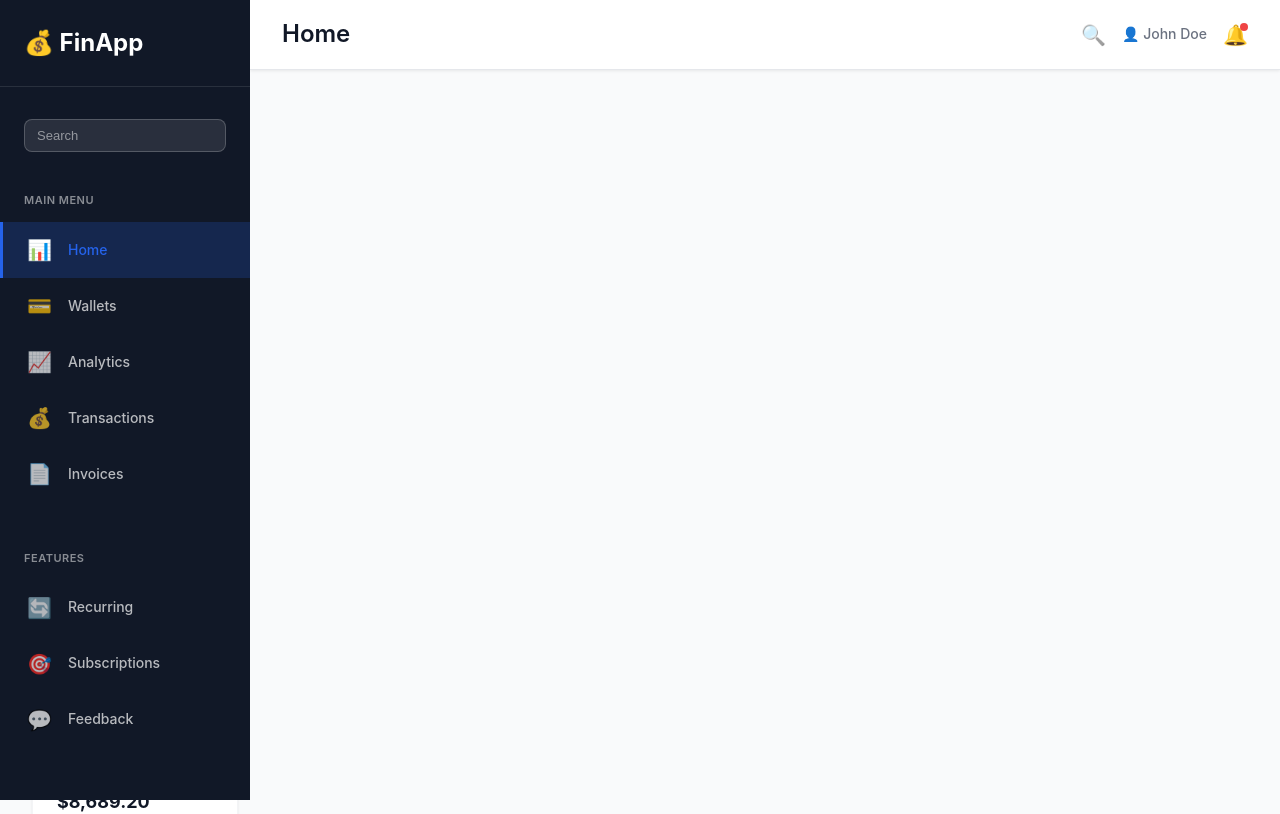
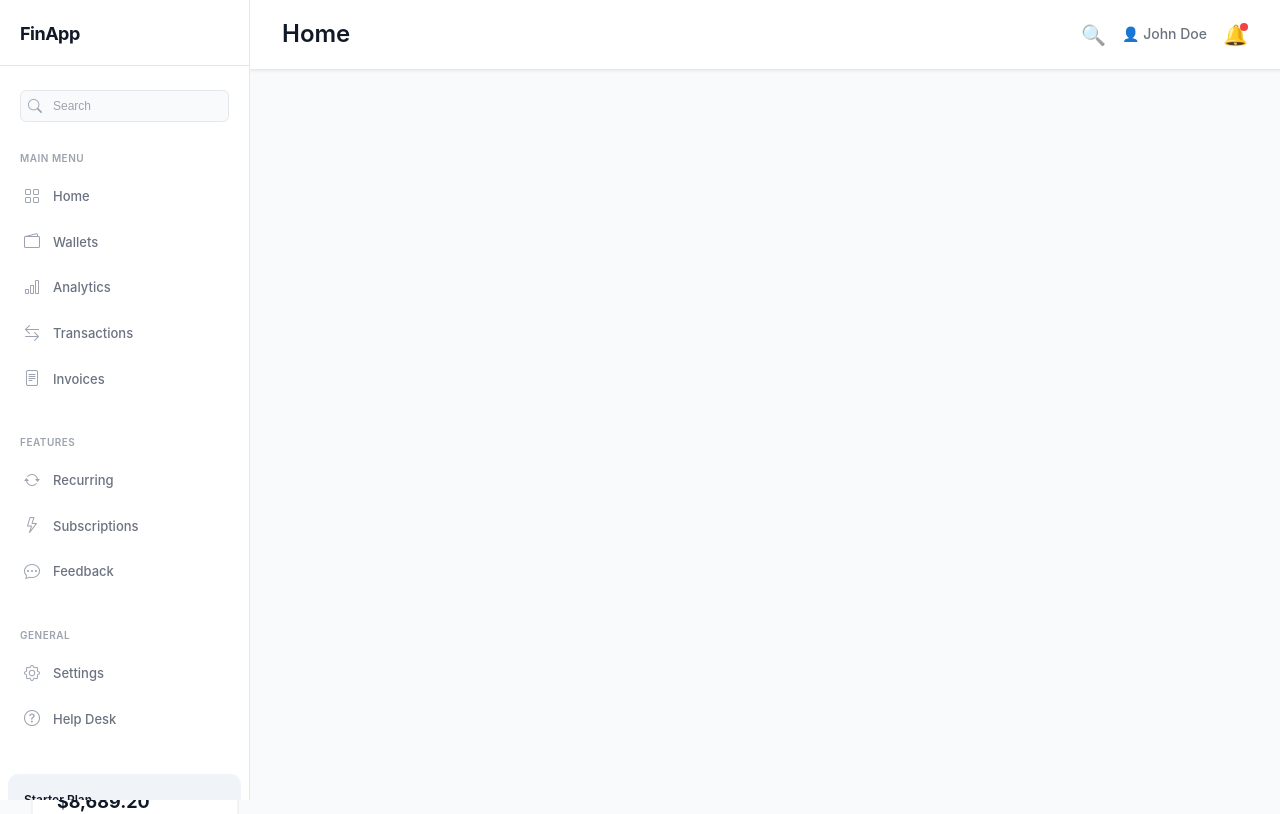
Before and after one commit to ShivaHariniB/ai-finance-ui, a React (Create React App) app: page / in a window 1280 px wide. Shown: the top 814 px of the page. Built offline with nearby package versions, Linux system fonts and the light colour scheme.

Commit message:
Side Bar UI updated using bootstrap

```diff
--- a/public/index.html
+++ b/public/index.html
@@ -1,4 +1,4 @@
-<!DOCTYPE html>
+<!doctype html>
 <html lang="en">
   <head>
     <meta charset="utf-8" />
@@ -10,6 +10,11 @@
       content="Web site created using create-react-app"
     />
     <link rel="apple-touch-icon" href="%PUBLIC_URL%/logo192.png" />
+    <!-- Bootstrap Icons -->
+    <link
+      rel="stylesheet"
+      href="https://cdnjs.cloudflare.com/ajax/libs/bootstrap-icons/1.11.3/font/bootstrap-icons.min.css"
+    />
     <!--
       manifest.json provides metadata used when your web app is installed on a
       user's mobile device or desktop. See https://developers.google.com/web/fundamentals/web-app-manifest/
--- a/src/components/layout/Sidebar.css
+++ b/src/components/layout/Sidebar.css
@@ -4,78 +4,79 @@
   top: 0;
   width: 250px;
   height: 100vh;
-  background-color: #111827;
-  color: white;
-  padding: 24px 0;
-  overflow-y: auto;
+  background-color: #ffffff;
+  color: #111827;
+  padding: 20px 0;
+  overflow-y: hidden;
   z-index: 100;
   transition: transform 0.3s ease;
   display: flex;
   flex-direction: column;
-}
-
-.sidebar::-webkit-scrollbar {
-  width: 6px;
-}
-
-.sidebar::-webkit-scrollbar-track {
-  background: rgba(255, 255, 255, 0.05);
-}
-
-.sidebar::-webkit-scrollbar-thumb {
-  background: rgba(255, 255, 255, 0.2);
-  border-radius: 3px;
+  border-right: 1px solid #e5e7eb;
 }
 
 .sidebar-header {
-  padding: 0 24px 24px;
-  border-bottom: 1px solid rgba(255, 255, 255, 0.1);
+  padding: 0 20px 16px;
+  border-bottom: 1px solid #e5e7eb;
 }
 
 .logo {
-  font-size: 24px;
+  font-size: 18px;
   font-weight: 700;
   margin: 0;
-  color: white;
+  color: #111827;
+  letter-spacing: -0.5px;
 }
 
 .sidebar-search {
-  padding: 16px 16px;
-  margin: 16px 8px 0;
+  padding: 12px 12px;
+  margin: 12px 8px 0;
+  position: relative;
+}
+
+.sidebar-search-icon {
+  position: absolute;
+  left: 20px;
+  top: 50%;
+  transform: translateY(-50%);
+  color: #9ca3af;
+  font-size: 14px;
+  pointer-events: none;
 }
 
 .sidebar-search input {
   width: 100%;
-  padding: 8px 12px;
-  border: 1px solid rgba(255, 255, 255, 0.2);
-  border-radius: 8px;
-  background-color: rgba(255, 255, 255, 0.1);
-  color: white;
-  font-size: 13px;
+  padding: 8px 12px 8px 32px;
+  border: 1px solid #e5e7eb;
+  border-radius: 6px;
+  background-color: #f9fafb;
+  color: #111827;
+  font-size: 12px;
   outline: none;
   transition: all 0.2s;
 }
 
 .sidebar-search input::placeholder {
-  color: rgba(255, 255, 255, 0.5);
+  color: #9ca3af;
 }
 
 .sidebar-search input:focus {
-  background-color: rgba(255, 255, 255, 0.15);
-  border-color: rgba(255, 255, 255, 0.3);
+  background-color: #ffffff;
+  border-color: #2563eb;
+  box-shadow: 0 0 0 3px rgba(37, 99, 235, 0.1);
 }
 
 .menu-section {
-  padding: 24px 0;
+  padding: 16px 0;
 }
 
 .menu-label {
-  padding: 0 24px;
-  font-size: 11px;
-  color: rgba(255, 255, 255, 0.5);
+  padding: 0 20px;
+  font-size: 10px;
+  color: #9ca3af;
   text-transform: uppercase;
   font-weight: 600;
-  margin: 0 0 12px;
+  margin: 0 0 8px;
   letter-spacing: 0.5px;
 }
 
@@ -88,65 +89,68 @@
 .nav-item {
   display: flex;
   align-items: center;
-  gap: 16px;
-  padding: 12px 24px;
-  color: rgba(255, 255, 255, 0.7);
+  gap: 12px;
+  padding: 10px 12px;
+  margin: 0 8px;
+  color: #6b7280;
   text-decoration: none;
   transition: all 0.2s ease;
   border-left: 3px solid transparent;
-  font-size: 14px;
+  font-size: 13px;
+  border-radius: 6px;
 }
 
 .nav-item:hover {
-  background-color: rgba(255, 255, 255, 0.1);
-  color: white;
+  background-color: #000000;
+  color: #ffffff;
+  border-left-color: transparent;
 }
 
-.nav-item.active {
-  background-color: rgba(37, 99, 235, 0.2);
-  color: #2563eb;
-  border-left-color: #2563eb;
+.nav-item:hover .nav-icon {
+  color: #ffffff;
 }
 
 .nav-icon {
-  font-size: 20px;
-  min-width: 24px;
+  font-size: 16px;
+  min-width: 18px;
+  text-align: center;
+  color: #9ca3af;
 }
 
 .nav-label {
-  font-size: 14px;
+  font-size: 13px;
   font-weight: 500;
 }
 
 .sidebar-plan {
-  padding: 24px;
-  margin: 24px 8px 0;
-  background-color: rgba(37, 99, 235, 0.1);
-  border-radius: 12px;
+  padding: 16px;
+  margin: 16px 8px 0;
+  background-color: #f0f4f9;
+  border-radius: 10px;
 }
 
 .plan-title {
-  margin: 0 0 8px;
-  font-size: 13px;
+  margin: 0 0 6px;
+  font-size: 12px;
   font-weight: 600;
-  color: white;
+  color: #111827;
 }
 
 .plan-desc {
-  margin: 0 0 16px;
-  font-size: 12px;
-  color: rgba(255, 255, 255, 0.7);
+  margin: 0 0 12px;
+  font-size: 11px;
+  color: #6b7280;
   line-height: 1.4;
 }
 
 .upgrade-btn {
   width: 100%;
-  padding: 10px 16px;
+  padding: 8px 12px;
   background-color: #2563eb;
   color: white;
   border: none;
-  border-radius: 8px;
-  font-size: 12px;
+  border-radius: 6px;
+  font-size: 11px;
   font-weight: 600;
   cursor: pointer;
   transition: all 0.2s;
@@ -154,30 +158,32 @@
 
 .upgrade-btn:hover {
   background-color: #1d4ed8;
+  box-shadow: 0 2px 8px rgba(37, 99, 235, 0.3);
 }
 
 .sidebar-footer {
-  padding: 24px;
+  padding: 16px;
   margin-top: auto;
-  border-top: 1px solid rgba(255, 255, 255, 0.1);
+  border-top: 1px solid #e5e7eb;
 }
 
 .logout-btn {
   width: 100%;
-  padding: 10px 16px;
-  background-color: rgba(239, 68, 68, 0.1);
-  color: #fca5a5;
-  border: 1px solid rgba(239, 68, 68, 0.3);
-  border-radius: 8px;
+  padding: 8px 12px;
+  background-color: #fee2e2;
+  color: #dc2626;
+  border: 1px solid #fecaca;
+  border-radius: 6px;
   cursor: pointer;
-  font-size: 14px;
+  font-size: 12px;
   font-weight: 500;
   transition: all 0.2s ease;
 }
 
 .logout-btn:hover {
-  background-color: rgba(239, 68, 68, 0.2);
-  color: #fecaca;
+  background-color: #fca5a5;
+  color: #991b1b;
+  border-color: #f87171;
 }
 
 /* Mobile menu toggle */
@@ -195,6 +201,7 @@
   cursor: pointer;
   z-index: 110;
   box-shadow: 0 2px 8px rgba(0, 0, 0, 0.1);
+  color: #111827;
 }
 
 .sidebar-overlay {
--- a/src/components/layout/Sidebar.js
+++ b/src/components/layout/Sidebar.js
@@ -5,22 +5,22 @@ export default function Sidebar() {
   const [isOpen, setIsOpen] = useState(false);
 
   const menuItems = [
-    { id: 1, label: "Home", icon: "📊", active: true },
-    { id: 2, label: "Wallets", icon: "💳" },
-    { id: 3, label: "Analytics", icon: "📈" },
-    { id: 4, label: "Transactions", icon: "💰" },
-    { id: 5, label: "Invoices", icon: "📄" },
+    { id: 1, label: "Home", icon: "bi-grid" },
+    { id: 2, label: "Wallets", icon: "bi-wallet2" },
+    { id: 3, label: "Analytics", icon: "bi-bar-chart" },
+    { id: 4, label: "Transactions", icon: "bi-arrow-left-right" },
+    { id: 5, label: "Invoices", icon: "bi-file-text" },
   ];
 
   const featureItems = [
-    { id: 6, label: "Recurring", icon: "🔄" },
-    { id: 7, label: "Subscriptions", icon: "🎯" },
-    { id: 8, label: "Feedback", icon: "💬" },
+    { id: 6, label: "Recurring", icon: "bi-arrow-repeat" },
+    { id: 7, label: "Subscriptions", icon: "bi-lightning" },
+    { id: 8, label: "Feedback", icon: "bi-chat-dots" },
   ];
 
   const generalItems = [
-    { id: 9, label: "Settings", icon: "⚙️" },
-    { id: 10, label: "Help Desk", icon: "❓" },
+    { id: 9, label: "Settings", icon: "bi-gear" },
+    { id: 10, label: "Help Desk", icon: "bi-question-circle" },
   ];
 
   return (
@@ -34,11 +34,12 @@ export default function Sidebar() {
       <aside className={`sidebar ${isOpen ? "open" : ""}`}>
         {/* Logo */}
         <div className="sidebar-header">
-          <h1 className="logo">💰 FinApp</h1>
+          <h1 className="logo">FinApp</h1>
         </div>
 
         {/* Search */}
         <div className="sidebar-search">
+          <i className="bi bi-search sidebar-search-icon"></i>
           <input type="text" placeholder="Search" />
         </div>
 
@@ -47,12 +48,8 @@ export default function Sidebar() {
           <p className="menu-label">MAIN MENU</p>
           <nav className="sidebar-nav">
             {menuItems.map((item) => (
-              <a
-                key={item.id}
-                href="#/"
-                className={`nav-item ${item.active ? "active" : ""}`}
-              >
-                <span className="nav-icon">{item.icon}</span>
+              <a key={item.id} href="#/" className="nav-item">
+                <i className={`bi ${item.icon} nav-icon`}></i>
                 <span className="nav-label">{item.label}</span>
               </a>
             ))}
@@ -65,7 +62,7 @@ export default function Sidebar() {
           <nav className="sidebar-nav">
             {featureItems.map((item) => (
               <a key={item.id} href="#/" className="nav-item">
-                <span className="nav-icon">{item.icon}</span>
+                <i className={`bi ${item.icon} nav-icon`}></i>
                 <span className="nav-label">{item.label}</span>
               </a>
             ))}
@@ -78,7 +75,7 @@ export default function Sidebar() {
           <nav className="sidebar-nav">
             {generalItems.map((item) => (
               <a key={item.id} href="#/" className="nav-item">
-                <span className="nav-icon">{item.icon}</span>
+                <i className={`bi ${item.icon} nav-icon`}></i>
                 <span className="nav-label">{item.label}</span>
               </a>
             ))}
@@ -96,7 +93,7 @@ export default function Sidebar() {
 
         {/* Logout */}
         <div className="sidebar-footer">
-          <button className="logout-btn">🚪 Log out</button>
+          <button className="logout-btn">Log out</button>
         </div>
       </aside>
 
```
